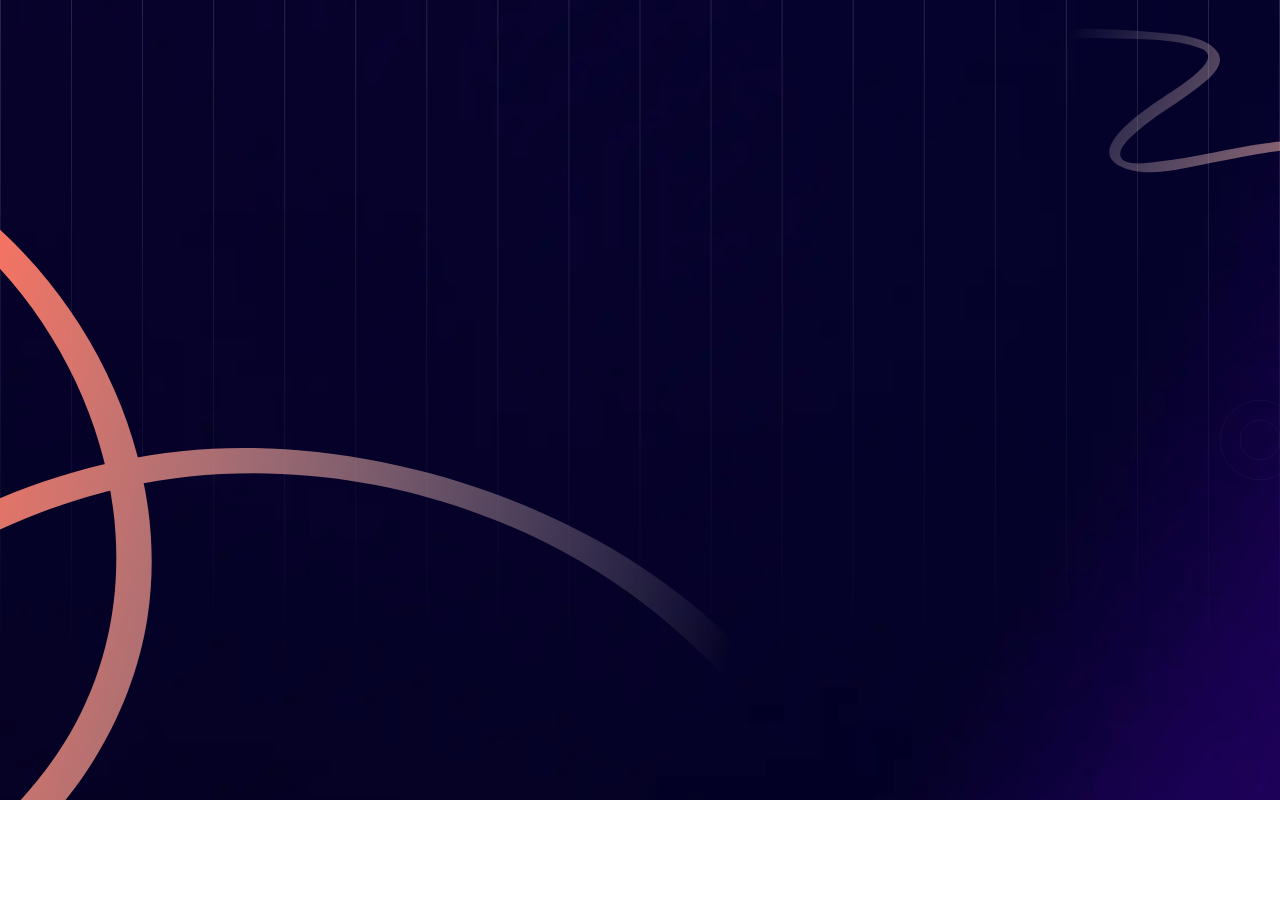
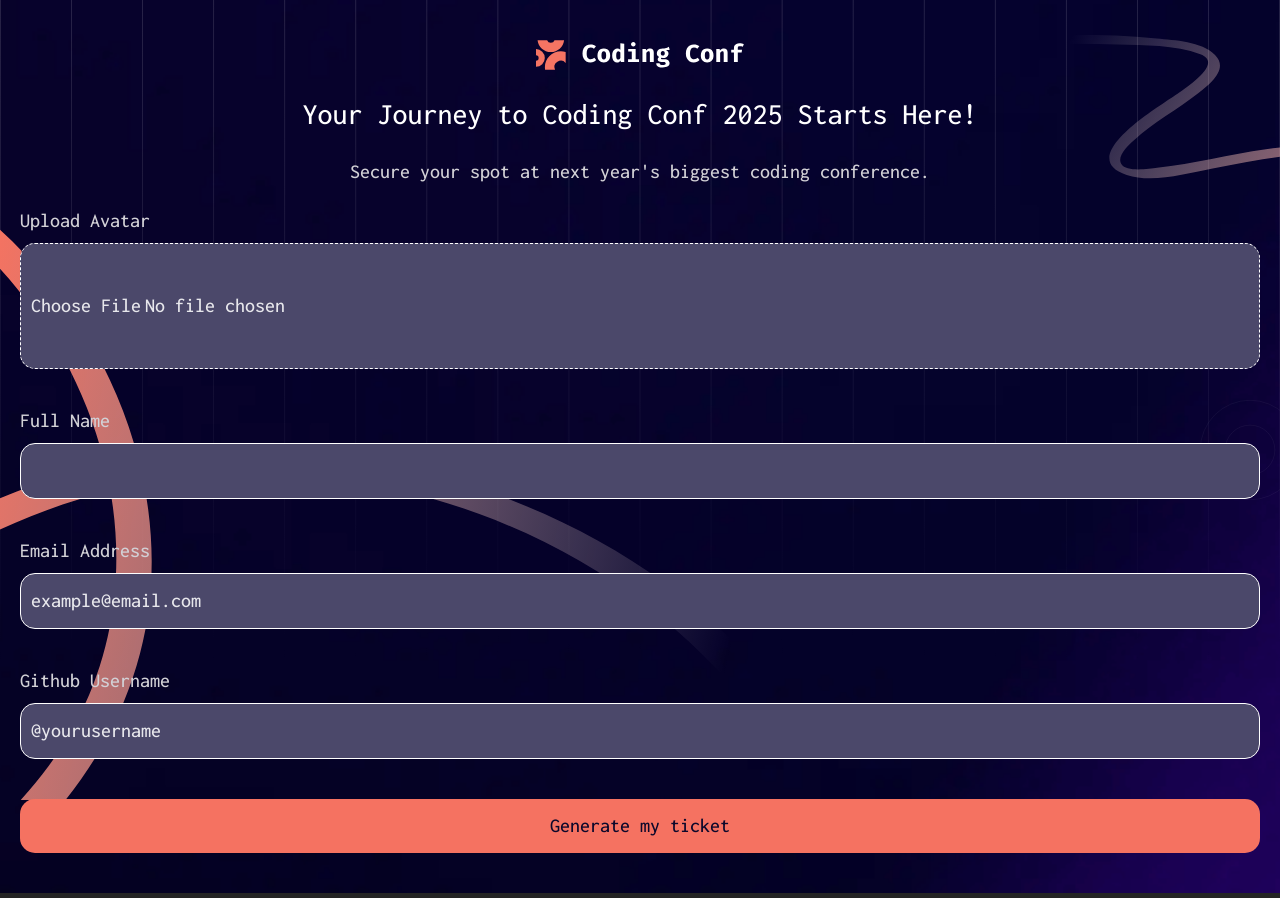
Before and after one commit to jelenkoo10/conference-ticket-generator, a React (Vite) app: page / in a window 1280 px wide. Built offline with nearby package versions, Linux system fonts and the light colour scheme.

Commit message:
Creating form and UI elements

```diff
--- a/src/App.css
+++ b/src/App.css
@@ -1,8 +1,12 @@
 @import "tailwindcss";
+
+* {
+  box-sizing: border-box;
+  font-family: "Inconsolata", serif;
+}
 
 #root {
   width: 100%;
-  height: 100vh;
   background-image: url(../assets/images/background-mobile.png);
   background-size: cover;
   background-position: center;
--- a/src/App.jsx
+++ b/src/App.jsx
@@ -1,11 +1,16 @@
 import { useState } from "react";
 import DesignLines from "./components/DesignLines";
+import TicketForm from "./pages/TicketForm";
+import Ticket from "./pages/Ticket";
 import "./App.css";
 
 function App() {
+  const [isFormSubmitted, setIsFormSubmitted] = useState(false);
+
   return (
     <main className="w-full">
       <DesignLines />
+      {isFormSubmitted ? <Ticket /> : <TicketForm />}
     </main>
   );
 }
--- a/src/components/Button.jsx
+++ b/src/components/Button.jsx
@@ -0,0 +1,3 @@
+export default function Button({className, text}) {
+  return <button className={className}>{text}</button>;
+}
--- a/src/components/DesignLines.jsx
+++ b/src/components/DesignLines.jsx
@@ -1,21 +1,25 @@
 export default function DesignLines() {
   return (
     <>
-      <img src="../assets/images/pattern-lines.svg" alt="Pattern lines" />
+      <img
+        src="../assets/images/pattern-lines.svg"
+        alt="Pattern lines"
+        className="fixed top-0"
+      />
       <img
         src="../assets/images/pattern-circle.svg"
         alt="Pattern circle"
-        className="absolute top-[50%] right-[-20px] w-20"
+        className="fixed top-[50%] right-[-20px] w-20"
       />
       <img
         src="../assets/images/pattern-squiggly-line-top.svg"
         alt="Squiggly top line"
-        className="absolute right-0 top-6 w-1/4"
+        className="fixed right-0 top-6 w-1/4"
       />
       <img
         src="../assets/images/pattern-squiggly-line-bottom-mobile-tablet.svg"
         alt="Squiggly bottom line"
-        className="absolute left-0 bottom-0 w-2/3"
+        className="fixed left-0 bottom-0 w-2/3"
       />
     </>
   );
--- a/src/components/Input.jsx
+++ b/src/components/Input.jsx
@@ -0,0 +1,22 @@
+export default function Input({
+  type,
+  name,
+  defaultValue,
+  labelText,
+  inputClass,
+  labelClass,
+}) {
+  return (
+    <>
+      <label htmlFor={name} className={labelClass}>
+        {labelText}
+      </label>
+      <input
+        name={name}
+        type={type}
+        defaultValue={defaultValue}
+        className={inputClass}
+      />
+    </>
+  );
+}
--- /dev/null
+++ b/src/components/Logo.jsx
@@ -0,0 +1,10 @@
+import LogoFull from "../../assets/images/logo-full.svg";
+import LogoMark from "../../assets/images/logo-mark.svg";
+
+export default function Logo() {
+  return (
+    <div className="w-full flex justify-center">
+      <img src={LogoFull} alt="Logo" />
+    </div>
+  );
+}
--- a/src/index.css
+++ b/src/index.css
@@ -1,7 +1,8 @@
 :root {
-  font-family: Inter, system-ui, Avenir, Helvetica, Arial, sans-serif;
-  line-height: 1.5;
+  font-family: "Inconsolata", serif;
+  line-height: 1.2;
   font-weight: 400;
+  font-size: 20px;
 
   color-scheme: light dark;
   color: rgba(255, 255, 255, 0.87);
@@ -11,57 +12,15 @@
   text-rendering: optimizeLegibility;
   -webkit-font-smoothing: antialiased;
   -moz-osx-font-smoothing: grayscale;
+
+  --neutral-0: hsl(0, 0%, 100%);
+  --neutral-300: hsl(252, 6%, 83%);
+  --neutral-500: hsl(245, 15%, 58%);
+  --neutral-700: hsl(245, 19%, 35%);
+  --neutral-900: hsl(248, 70%, 10%);
+
+  --orange-500: hsl(7, 88%, 67%);
+  --orange-700: hsl(7, 71%, 60%);
+
+  --gradient-text: hsl(7, 86%, 67%) to hsl(0, 0%, 100%);
 }
-
-a {
-  font-weight: 500;
-  color: #646cff;
-  text-decoration: inherit;
-}
-a:hover {
-  color: #535bf2;
-}
-
-body {
-  margin: 0;
-  padding: 0;
-  min-width: 320px;
-  min-height: 100vh;
-}
-
-h1 {
-  font-size: 3.2em;
-  line-height: 1.1;
-}
-
-button {
-  border-radius: 8px;
-  border: 1px solid transparent;
-  padding: 0.6em 1.2em;
-  font-size: 1em;
-  font-weight: 500;
-  font-family: inherit;
-  background-color: #1a1a1a;
-  cursor: pointer;
-  transition: border-color 0.25s;
-}
-button:hover {
-  border-color: #646cff;
-}
-button:focus,
-button:focus-visible {
-  outline: 4px auto -webkit-focus-ring-color;
-}
-
-@media (prefers-color-scheme: light) {
-  :root {
-    color: #213547;
-    background-color: #ffffff;
-  }
-  a:hover {
-    color: #747bff;
-  }
-  button {
-    background-color: #f9f9f9;
-  }
-}
--- a/src/pages/Ticket.jsx
+++ b/src/pages/Ticket.jsx
@@ -0,0 +1 @@
+export default function Ticket() {}
--- a/src/pages/TicketForm.jsx
+++ b/src/pages/TicketForm.jsx
@@ -0,0 +1,54 @@
+import Logo from "../components/Logo";
+import Input from "../components/Input";
+import Button from "../components/Button";
+import IconUpload from "../../assets/images/icon-upload.svg";
+
+export default function TicketForm() {
+  return (
+    <section className="px-4 py-8 flex flex-col items-center justify-center text-center gap-5 relative z-10">
+      <Logo />
+      <p className="text-[color:var(--neutral-0)] font-bold text-2xl">
+        Your Journey to Coding Conf 2025 Starts Here!
+      </p>
+      <p className="px-4 text-[var(--neutral-300)]">
+        Secure your spot at next year's biggest coding conference.
+      </p>
+      <form action={null} className="w-full">
+        <Input
+          type="file"
+          name="full_name"
+          labelText="Upload Avatar"
+          inputClass="block w-full rounded-xl px-2 py-10 border border-dashed border-white bg-[var(--neutral-700)] mb-8"
+          labelClass="text-left block mb-2 text-[var(--neutral-300)]"
+        />
+        <Input
+          type="text"
+          name="full_name"
+          labelText="Full Name"
+          inputClass="block w-full rounded-xl px-2 py-3 border border-white bg-[var(--neutral-700)] mb-8"
+          labelClass="text-left block mb-2 text-[var(--neutral-300)]"
+        />
+        <Input
+          type="email"
+          name="email"
+          defaultValue="example@email.com"
+          labelText="Email Address"
+          inputClass="block w-full rounded-xl px-2 py-3 border border-white bg-[var(--neutral-700)] mb-8"
+          labelClass="text-left block mb-2 text-[var(--neutral-300)]"
+        />
+        <Input
+          type="text"
+          name="github_username"
+          defaultValue="@yourusername"
+          labelText="Github Username"
+          inputClass="block w-full rounded-xl px-2 py-3 border border-white bg-[var(--neutral-700)] mb-8"
+          labelClass="text-left block mb-2 text-[var(--neutral-300)]"
+        />
+        <Button
+          className="bg-[var(--orange-500)] text-[var(--neutral-900)] w-full rounded-xl px-2 py-3 font-bold"
+          text="Generate my ticket"
+        />
+      </form>
+    </section>
+  );
+}
```
